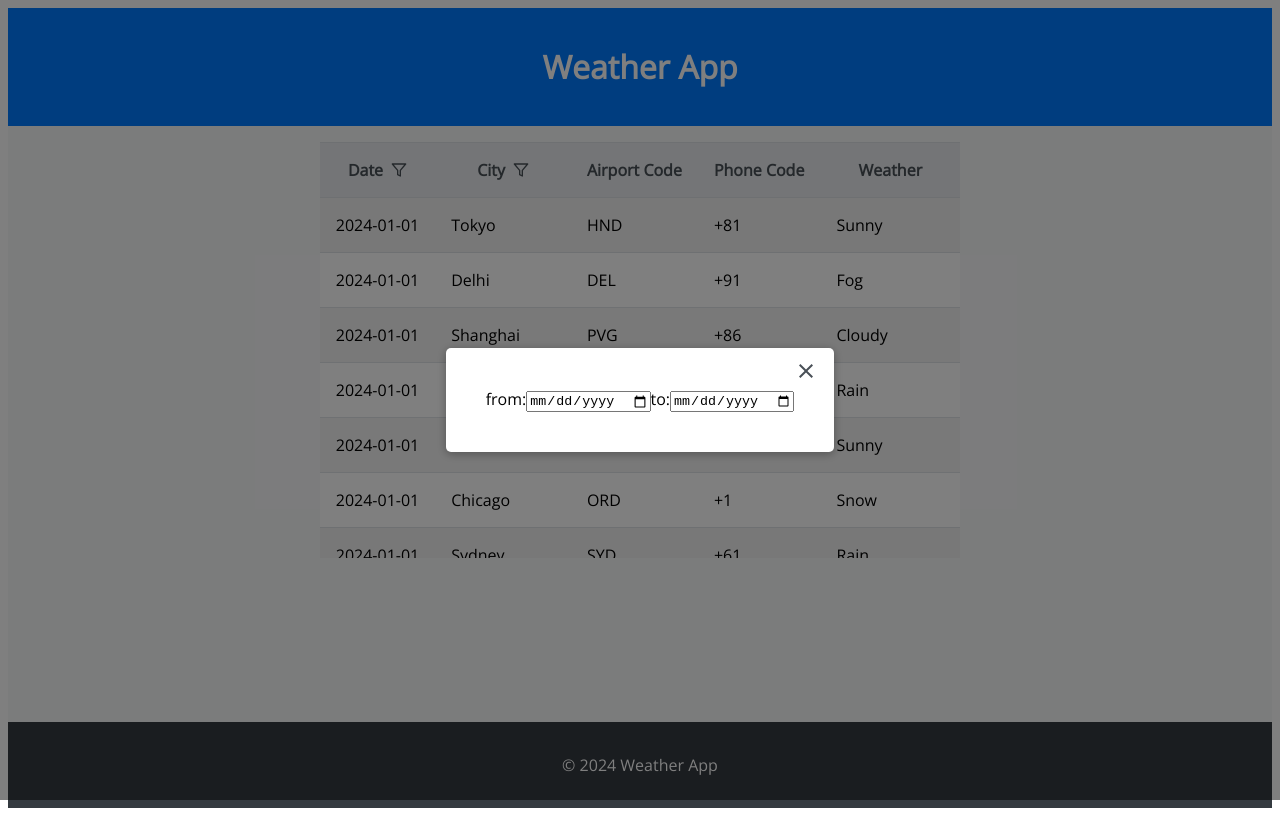
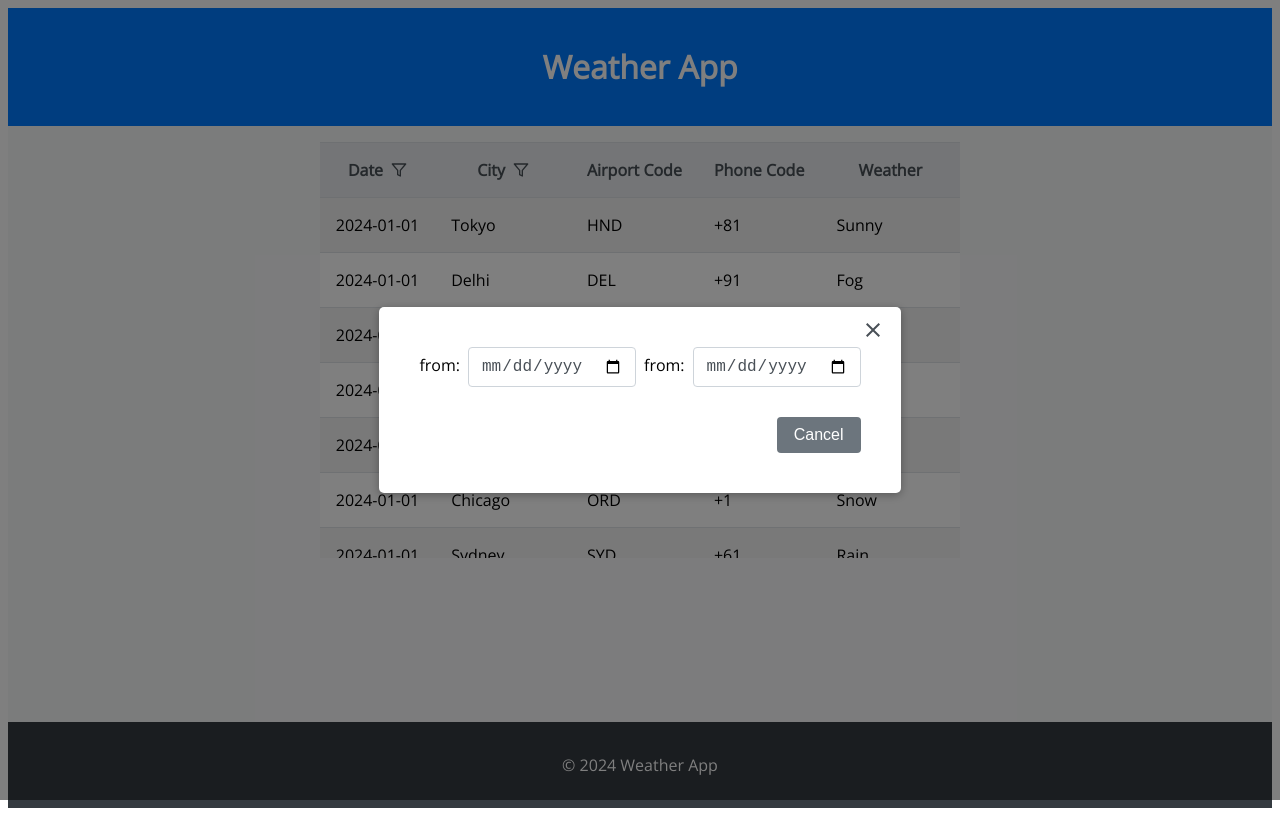
Before and after one commit to sarlackdevelopment/turfcoach, a React app: page / in a window 1280 px wide. Both pictures are taken after a click on the element "Date". Built offline with nearby package versions, Linux system fonts and the light colour scheme.

Commit message:
filter by dates is done

```diff
--- a/src/components/cityFilters/dateRangePicker/index.tsx
+++ b/src/components/cityFilters/dateRangePicker/index.tsx
@@ -1,26 +1,38 @@
-import React, { useState } from 'react';
+import React, { ChangeEvent } from 'react';
 import './styles.scss';
+import { useAppDispatch, useAppSelector } from '../../../redux/store';
+import { setDateFilter, setFilteredWeatherData } from '../../../redux/slices/filtersSlice';
+import { ICity } from '../../../redux/types/reduxEntityTypes';
 
 const DateRangePicker = () => {
-    const [startDate, setStartDate] = useState('');
-    const [endDate, setEndDate] = useState('');
+    const dispatch = useAppDispatch();
+    const { startDate, endDate } = useAppSelector(state => state.filters.dateFilter);
+    const cities = useAppSelector(state => state.weather.cities);
 
-    const handleStartDateChange = (e: any) => {
-        setStartDate(e.target.value);
+    const handleStartDateChange = (event: ChangeEvent<HTMLInputElement>) => {
+        const filterValue = event.target.value;
+        dispatch(setDateFilter({ startDate: filterValue, endDate }));
+        dispatch(setFilteredWeatherData(cities?.filter((city: ICity) =>
+            city.date >= filterValue
+        )));
     };
 
-    const handleEndDateChange = (e: any) => {
-        setEndDate(e.target.value);
+    const handleEndDateChange = (event: ChangeEvent<HTMLInputElement>) => {
+        const filterValue = event.target.value;
+        dispatch(setDateFilter({ startDate, endDate: filterValue }));
+        dispatch(setFilteredWeatherData(cities?.filter((city: ICity) =>
+            city.date <= filterValue
+        )));
     };
 
     return (
         <div>
-            <label>
-                from:
+            <label className='mr-1'>
+                <span className='mr-1'>from:</span>
                 <input type="date" value={ startDate } onChange={ handleStartDateChange } />
             </label>
             <label>
-                to:
+                <span className='mr-1'>from:</span>
                 <input type="date" value={ endDate } onChange={ handleEndDateChange } />
             </label>
         </div>
--- a/src/components/cityFilters/dateRangePicker/styles.scss
+++ b/src/components/cityFilters/dateRangePicker/styles.scss
@@ -1,26 +1,3 @@
-.date-range-picker {
-  display: flex;
-  align-items: center;
-  gap: 1rem;
-
-  label {
-    display: flex;
-    flex-direction: column;
-    font-size: 0.9rem;
-    color: #495057;
-
-    input[type="date"] {
-      padding: 0.5rem;
-      margin-top: 0.25rem;
-      border: 1px solid #ced4da;
-      border-radius: 0.25rem;
-      font-size: 1rem;
-
-      &:focus {
-        border-color: #80bdff;
-        outline: none;
-        box-shadow: 0 0 0 0.2rem rgba(0, 123, 255, 0.25);
-      }
-    }
-  }
+.mr-1 {
+  margin-right: 0.5rem;
 }
--- a/src/components/cityList/index.tsx
+++ b/src/components/cityList/index.tsx
@@ -15,6 +15,7 @@ const CityList = () => {
     const cities = useAppSelector(state => state.weather.cities);
     const filteredData = useAppSelector(state => state.filters.cities);
     const cityFilter = useAppSelector(state => state.filters.cityFilter);
+
     const [editColumn, setEditColumn] = useState(null);
     const handleCityFilterChange = (event: ChangeEvent<HTMLInputElement>) => {
         const filterValue = event.target.value;
--- a/src/components/partials/modal/index.tsx
+++ b/src/components/partials/modal/index.tsx
@@ -20,6 +20,9 @@ const Modal: FC<IProps> = ({ children, show, onClose }) => {
                     <MdClose />
                 </button>
                 { children }
+                <div className="modal-footer">
+                    <button className="btn btn-secondary" onClick={ onClose }>Cancel</button>
+                </div>
             </div>
         </div>
     );
--- a/src/components/partials/modal/styles.scss
+++ b/src/components/partials/modal/styles.scss
@@ -40,3 +40,55 @@
     height: 1.5rem;
   }
 }
+
+.modal-footer {
+  display: flex;
+  justify-content: flex-end;
+  gap: 10px;
+  padding-top: 20px;
+
+  button {
+    padding: 0.5rem 1rem;
+    border: 1px solid transparent;
+    border-radius: 0.25rem;
+    cursor: pointer;
+    font-size: 1rem;
+    transition: background-color 0.2s, border-color 0.2s, color 0.2s;
+
+    &:hover {
+      opacity: 0.9;
+    }
+  }
+
+  button:active {
+    transform: scale(0.98);
+  }
+
+  .btn-secondary {
+    background-color: #6c757d;
+    color: white;
+
+    &:hover {
+      background-color: #5a6268;
+    }
+  }
+}
+
+input[type="date"] {
+  padding: 0.375rem 0.75rem;
+  font-size: 1rem;
+  line-height: 1.5;
+  color: #495057;
+  background-color: #fff;
+  background-clip: padding-box;
+  border: 1px solid #ced4da;
+  border-radius: 0.25rem;
+
+  &:focus {
+    color: #495057;
+    background-color: #fff;
+    border-color: #80bdff;
+    outline: 0;
+    box-shadow: 0 0 0 0.2rem rgba(0, 123, 255, 0.25);
+  }
+}
```
